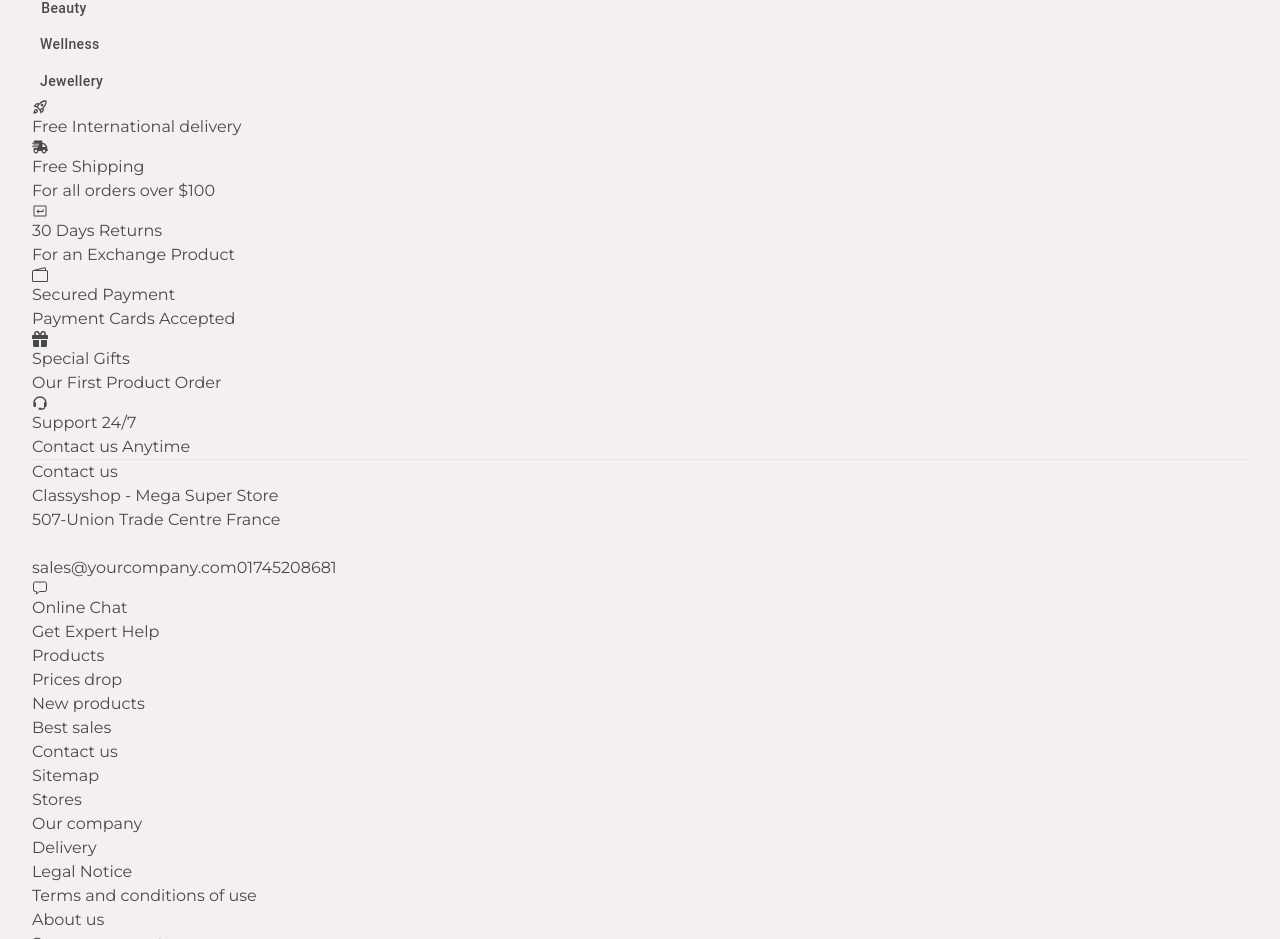
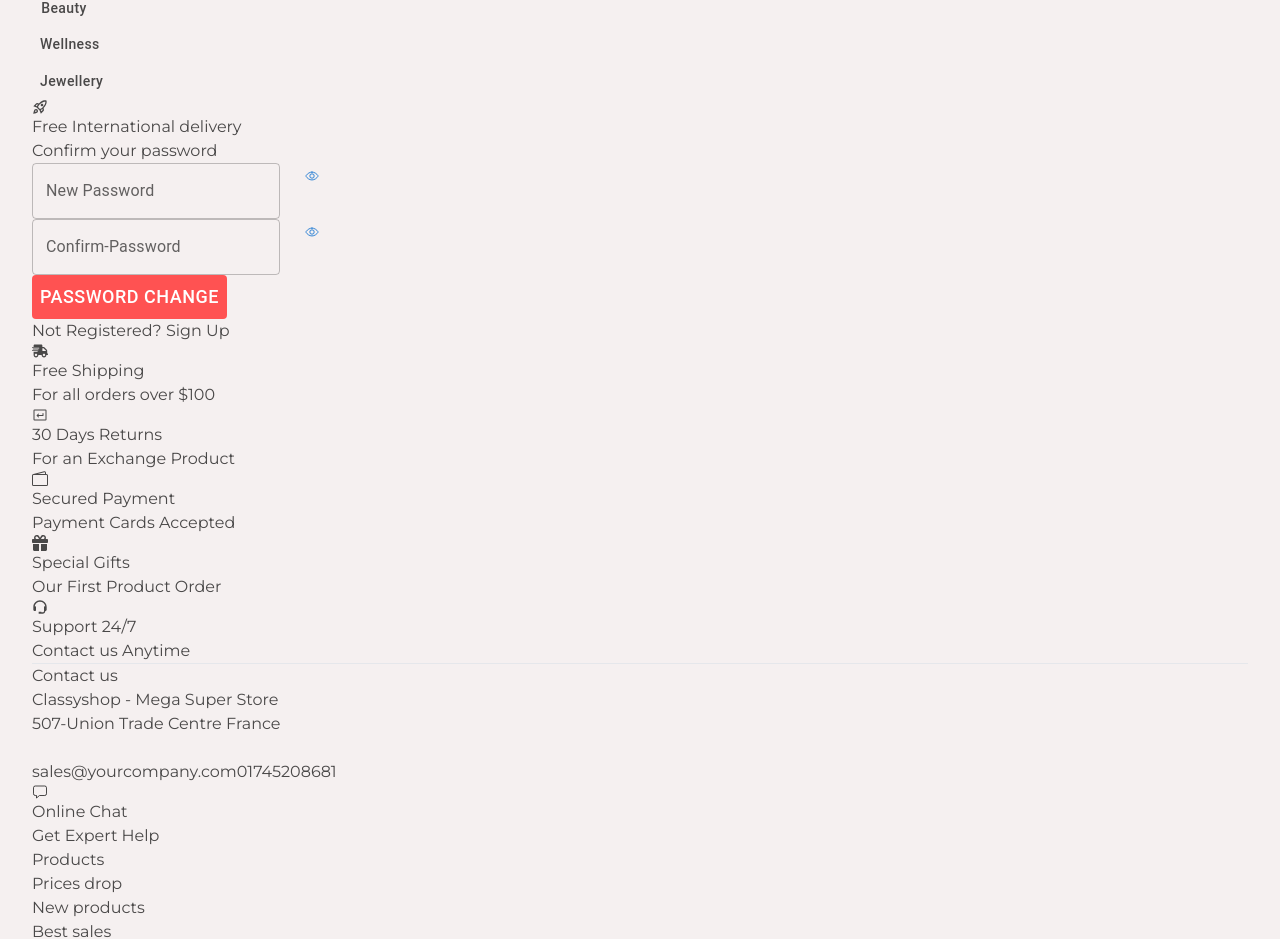
Before and after one commit to Aminulhoque01/GlassyShop-frontend, a React (Vite) app: page /forget-password in a window 1280 px wide. Shown: the part 1319-2258 px from the top of the page. Built offline with nearby package versions, Linux system fonts and the light colour scheme.

Commit message:
forget password page done

```diff
--- a/src/App.jsx
+++ b/src/App.jsx
@@ -17,6 +17,7 @@ import CartPage from "./pages/Cart/Cart";
 import Verify from "./pages/Verify/Verify";
 
 import toast, { Toaster } from 'react-hot-toast';
+import ForgetPassword from "./pages/ForgetPassword/ForgetPassword";
 
 const MyContext = createContext();
 
@@ -78,6 +79,7 @@ function App() {
             <Route path={"/register"} exact={true} element={<Register />} />
             <Route path={"/cart"} exact={true} element={<CartPage />} />
             <Route path={"/verify"} exact={true} element={<Verify />} />
+            <Route path={"/forget-password"} exact={true} element={<ForgetPassword />} />
           </Routes>
           <Footer />
         </MyContext.Provider>
--- /dev/null
+++ b/src/pages/ForgetPassword/ForgetPassword.jsx
@@ -0,0 +1,85 @@
+import { useContext, useState } from "react";
+import { Link, useNavigate } from "react-router-dom";
+import { MyContext } from "../../App";
+import {  TextField } from "@mui/material";
+import  Button from "@mui/material/Button";
+import { IoEyeOffOutline, IoEyeOutline } from "react-icons/io5";
+import { FcGoogle } from "react-icons/fc";
+
+
+
+const ForgetPassword=()=>{
+
+    const [isShowPassword,setIsShowPassword]=useState(false);
+    const [isShowPassword2,setIsShowPassword2]=useState(false);
+
+    const context = useContext(MyContext)
+    const history= useNavigate();
+
+    return(
+        <section className="section py-10">
+      <div className="container">
+        <div className="card shadow-md w-[400px] m-auto rounded-md bg-white p-5 px-12">
+          <h1 className="text-center text-[18px] font-[600] text-black">
+            Confirm your password
+          </h1>
+
+          <form action="" className="w-full">
+            <div className="form-group w-full mt-5">
+
+              <div className="form-group w-full mb-5 relative">
+                <TextField
+                  type={isShowPassword===false ? "password":"text"}
+                  id="Password"
+                  label="New Password"
+                  variant="outlined"
+                  className="w-full  "
+                  name="password"
+                />
+
+                 <Button type="submit" onClick={()=>setIsShowPassword(!isShowPassword)} className="!absolute top-[10px] right-[10px] z-50 !w-[35px] !h-[35px] !min-w-[35px]">
+                  {
+                    isShowPassword === false ?<IoEyeOutline className="text-[25px] text-black opacity-75" />:
+                    <IoEyeOffOutline className="text-[25px] text-black opacity-75" />
+                  }
+                </Button>
+
+              </div>
+
+              <div>
+                 <TextField
+                  type={isShowPassword2===false ? "password":"text"}
+                  id="ForgetPassword"
+                  label="Confirm-Password"
+                  variant="outlined"
+                  className="w-full  "
+                  name="password"
+                />
+
+                <Button type="submit" onClick={()=>setIsShowPassword2(!isShowPassword2)} className="!absolute top-[10px] right-[10px] z-50 !w-[35px] !h-[35px] !min-w-[35px]">
+                  {
+                    isShowPassword2 === false ?<IoEyeOutline className="text-[25px] text-black opacity-75" />:
+                    <IoEyeOffOutline className="text-[25px] text-black opacity-75" />
+                  }
+                </Button>
+              </div>
+
+              {/* <a href="" className="link cursor-pointer text-[14px] font-[500]" onClick={()=>forgetPassword()}>Forget Password ?</a> */}
+            </div>
+
+            <div className="flex items-center w-full mt-3 mb-3">
+                <Button className="btn-org btn-lg w-full">Password change</Button>
+
+            </div>
+
+            <p className="text-center">Not Registered? <Link className="link text-[14px] font-[600] text-primary" to="/register">Sign Up</Link></p>
+
+
+          </form>
+        </div>
+      </div>
+    </section>
+    )
+}
+
+export default ForgetPassword;
```
